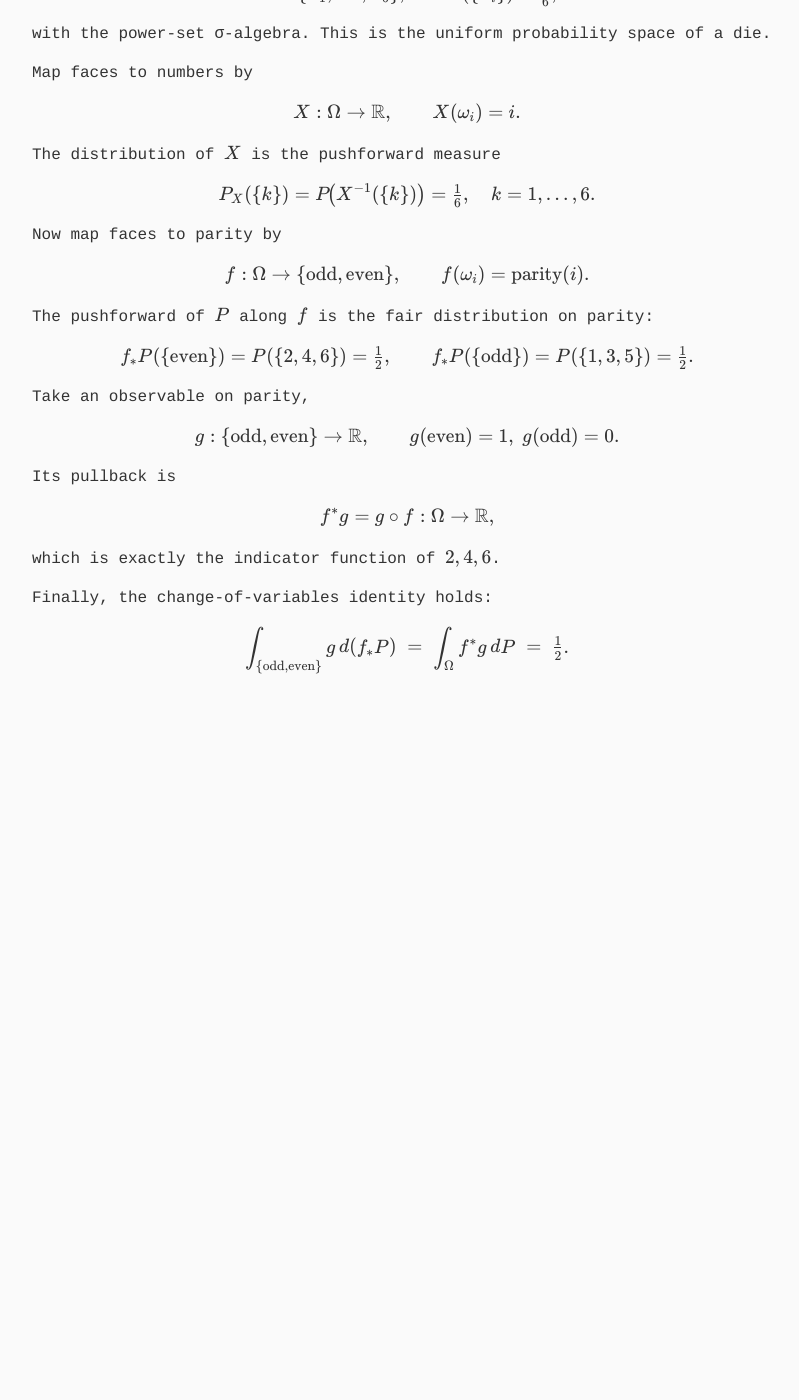
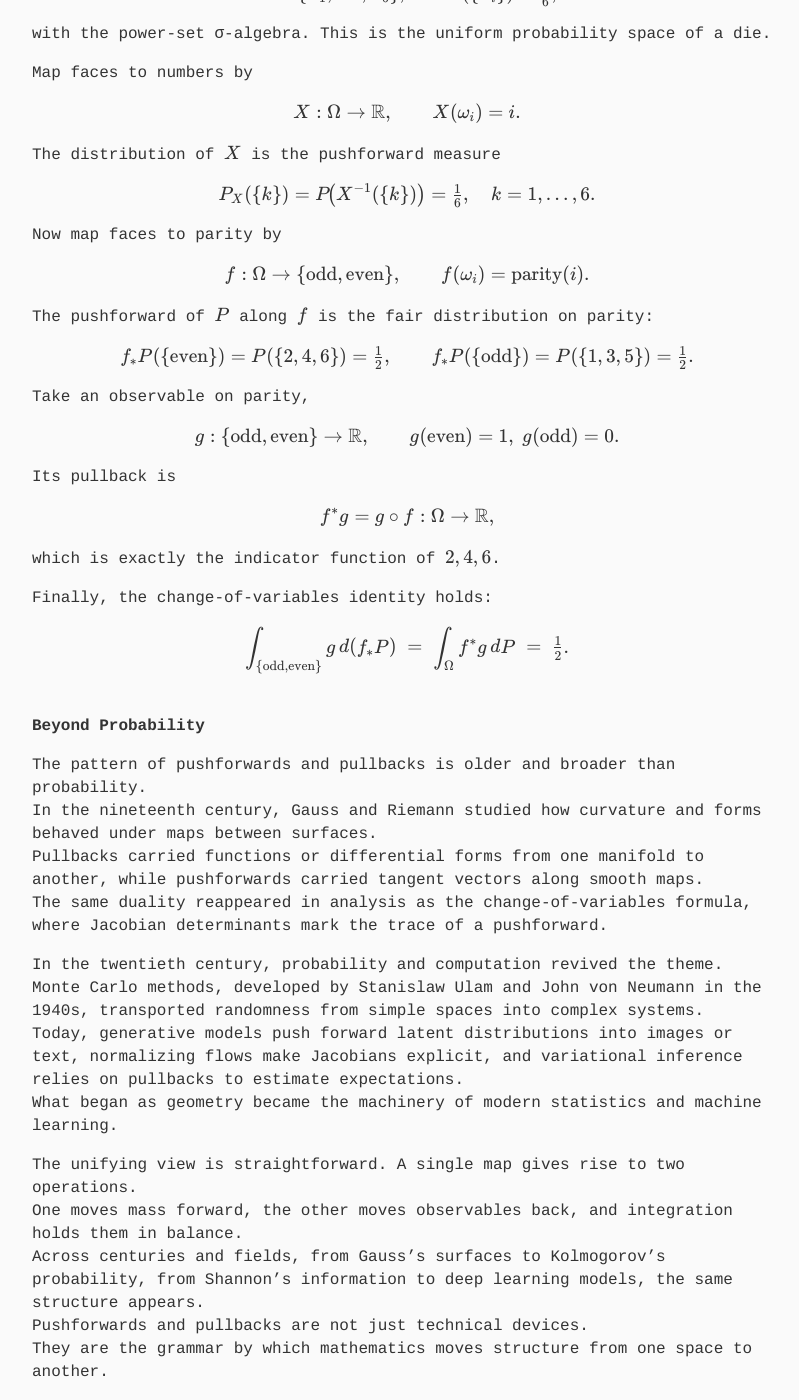
Before and after one commit to gcol33/blog, a Jekyll site: the page built from _posts/2025-09-04-pushforwards-pullbacks.md, in a window 1280 px wide and 1400 px high, scrolled down 4772 px. Shown: the whole window, without its empty margins (233-1032 px from the left). Built offline with Jekyll 4.4.1, drawn with Linux system fonts in a browser that asks for light colours; some web fonts are replaced; before the commit the page ends 5462 px from its top, so only the background shows below that.

Commit message:
corrections

```diff
--- a/_posts/2025-09-04-pushforwards-pullbacks.md
+++ b/_posts/2025-09-04-pushforwards-pullbacks.md
@@ -234,3 +234,21 @@ $$
 \int_{\Omega} f^{*}g \, dP
 \;=\; \tfrac{1}{2}.
 $$
+
+## Beyond Probability
+
+The pattern of pushforwards and pullbacks is older and broader than probability.
+In the nineteenth century, Gauss and Riemann studied how curvature and forms behaved under maps between surfaces.
+Pullbacks carried functions or differential forms from one manifold to another, while pushforwards carried tangent vectors along smooth maps.
+The same duality reappeared in analysis as the change-of-variables formula, where Jacobian determinants mark the trace of a pushforward.
+
+In the twentieth century, probability and computation revived the theme.
+Monte Carlo methods, developed by Stanislaw Ulam and John von Neumann in the 1940s, transported randomness from simple spaces into complex systems.
+Today, generative models push forward latent distributions into images or text, normalizing flows make Jacobians explicit, and variational inference relies on pullbacks to estimate expectations.
+What began as geometry became the machinery of modern statistics and machine learning.
+
+The unifying view is straightforward. A single map gives rise to two operations.
+One moves mass forward, the other moves observables back, and integration holds them in balance.
+Across centuries and fields, from Gauss’s surfaces to Kolmogorov’s probability, from Shannon’s information to deep learning models, the same structure appears.
+Pushforwards and pullbacks are not just technical devices.
+They are the grammar by which mathematics moves structure from one space to another.
```
